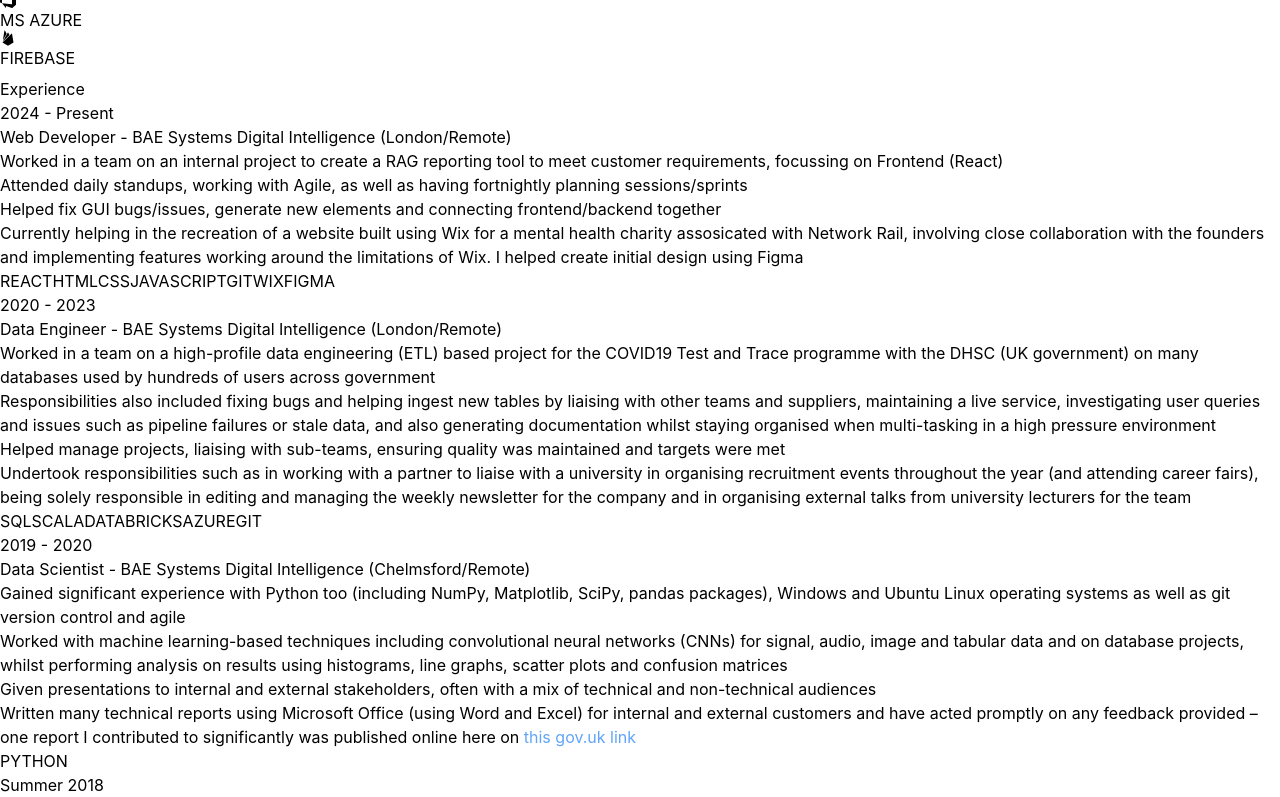
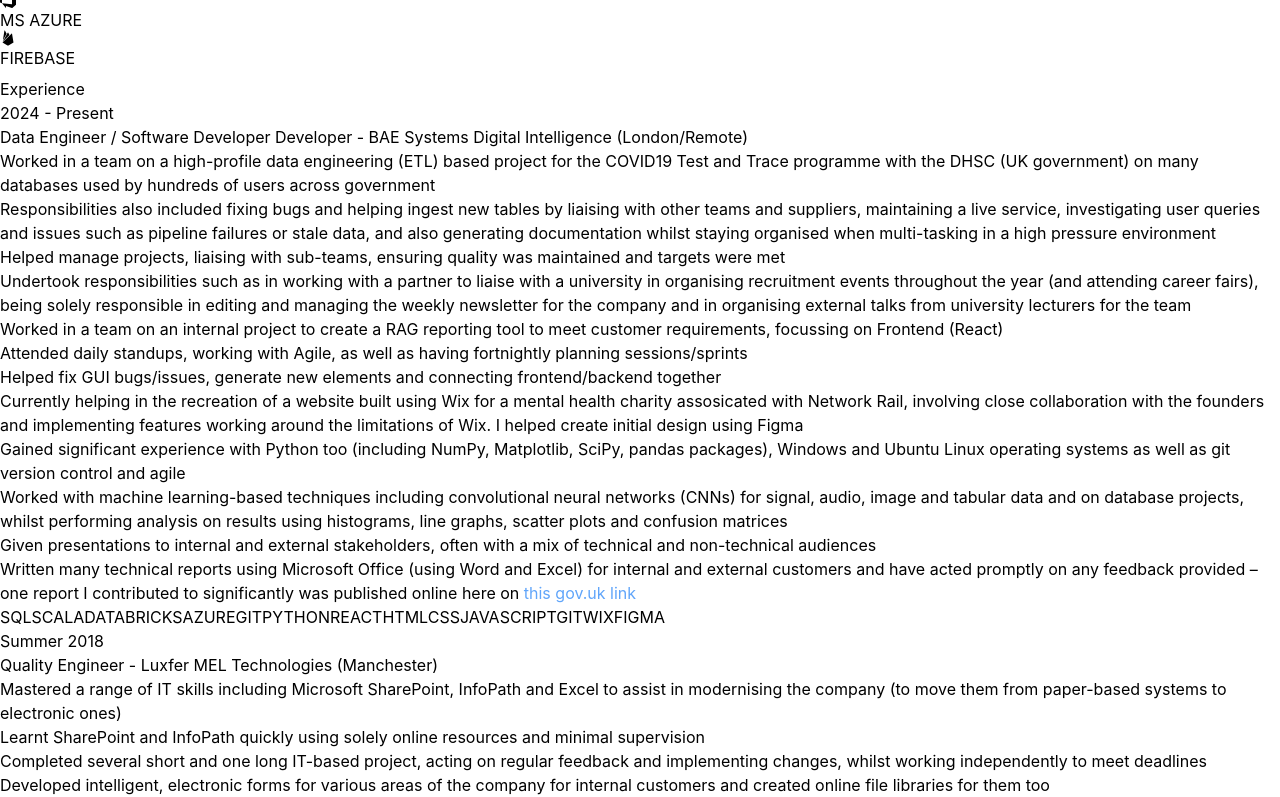
Before and after one commit to bp96/react-portfolio, a React (Vite) app: page / in a window 1280 px wide. Shown: the part 2464-3261 px from the top of the page. Built offline with nearby package versions, Linux system fonts and the light colour scheme.

Commit message:
Update index.jsx

```diff
--- a/src/constants/index.jsx
+++ b/src/constants/index.jsx
@@ -29,31 +29,7 @@
 export const EXPERIENCES = [
   {
     year: "2024 - Present",
-    role: "Web Developer",
-    company: "BAE Systems Digital Intelligence (London/Remote)",
-    description: (
-      <ul>
-        <li>
-          Worked in a team on an internal project to create a RAG reporting tool to meet customer requirements, focussing on Frontend (React)
-        </li>
-        <li>
-          Attended daily standups, working with Agile, as well as having fortnightly planning sessions/sprints
-        </li>
-        <li>
-          Helped fix GUI bugs/issues, generate new elements and connecting frontend/backend together
-        </li>
-        <li>
-          Currently helping in the recreation of a website built using Wix for a mental health charity assosicated with Network Rail,
-          involving close collaboration with the founders and implementing features working around the limitations of Wix.
-          I  helped create initial design using Figma
-        </li>
-      </ul>
-    ),
-    technologies: ["REACT", "HTML", "CSS", "JAVASCRIPT", "GIT", "WIX", "FIGMA"],
-  },
-  {
-    year: "2020 - 2023",
-    role: "Data Engineer",
+    role: "Data Engineer / Software Developer Developer",
     company: "BAE Systems Digital Intelligence (London/Remote)",
     description: (
       <ul>
@@ -81,17 +57,21 @@
           managing the weekly newsletter for the company and in organising
           external talks from university lecturers for the team
         </li>
-      </ul>
-    ),
-    technologies: ["SQL", "SCALA", "DATABRICKS", "AZURE", "GIT"],
-  },
-  {
-    year: "2019 - 2020",
-    role: "Data Scientist",
-    company: "BAE Systems Digital Intelligence (Chelmsford/Remote)",
-    description: (
-      <ul>
         <li>
+          Worked in a team on an internal project to create a RAG reporting tool to meet customer requirements, focussing on Frontend (React)
+        </li>
+        <li>
+          Attended daily standups, working with Agile, as well as having fortnightly planning sessions/sprints
+        </li>
+        <li>
+          Helped fix GUI bugs/issues, generate new elements and connecting frontend/backend together
+        </li>
+        <li>
+          Currently helping in the recreation of a website built using Wix for a mental health charity assosicated with Network Rail,
+          involving close collaboration with the founders and implementing features working around the limitations of Wix.
+          I  helped create initial design using Figma
+        </li>
+         <li>
           Gained significant experience with Python too (including NumPy,
           Matplotlib, SciPy, pandas packages), Windows and Ubuntu Linux
           operating systems as well as git version control and agile
@@ -121,7 +101,7 @@
         </li>
       </ul>
     ),
-    technologies: ["PYTHON"],
+    technologies: ["SQL", "SCALA", "DATABRICKS", "AZURE", "GIT", "PYTHON", "REACT", "HTML", "CSS", "JAVASCRIPT", "GIT", "WIX", "FIGMA"],
   },
   {
     year: "Summer 2018",
```
